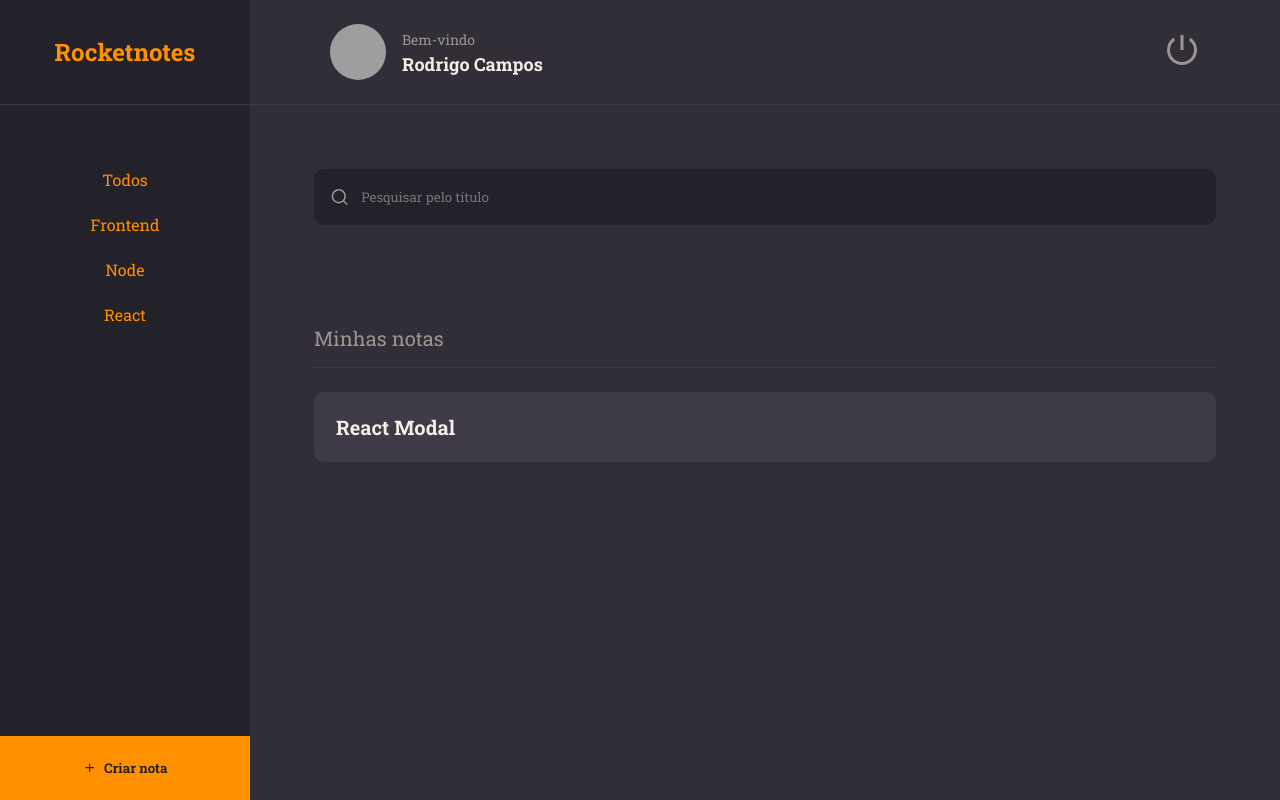
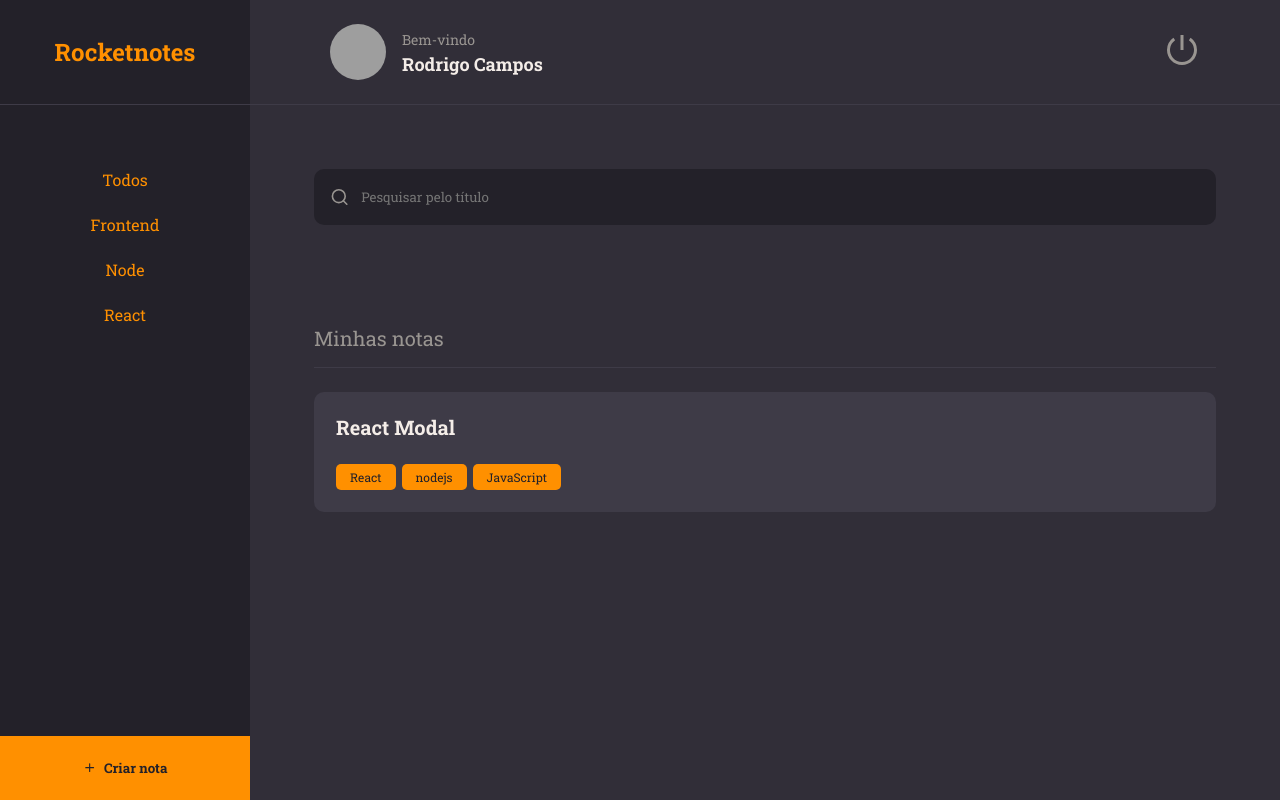
Before and after one commit to drigodeveloper/error-css-react, a React (Vite) app: page / in a window 1280 px wide. Built offline with nearby package versions, Linux system fonts and the light colour scheme; grey boxes are pictures that could not be loaded.

Commit message:
Erro corrigido

```diff
--- a/src/pages/home/index.jsx
+++ b/src/pages/home/index.jsx
@@ -30,15 +30,15 @@ export function Home() {
                 <Section title="Minhas notas">
                 <Note data={{
                     title: "React Modal",
-                    Tags: [
-                        { id: "1", name: "React" },
-                        { id: "2", name: "nodejs" }
-
-
+                    tags: [
+                        { id: "1", name: 'React' },
+                        { id: "2", name: 'nodejs' },
+                        { id: "3", name: 'JavaScript' }
                     ]
 
                         }}
                         />
+
 
                     </Section>
                 </Content>
```
Also changed, not shown: src/pages/signin/index.jsx (added), src/pages/signin/style.js (added). Lines whose indentation alone changed are shown as unchanged.
